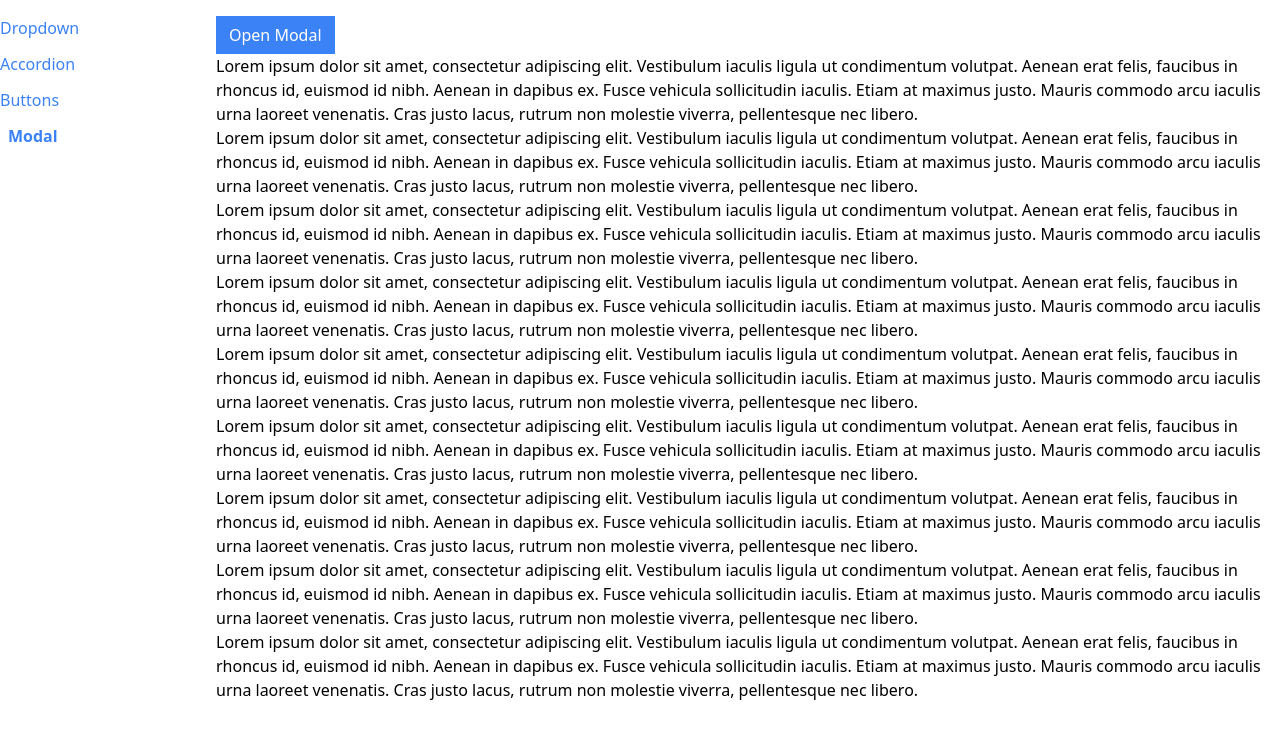
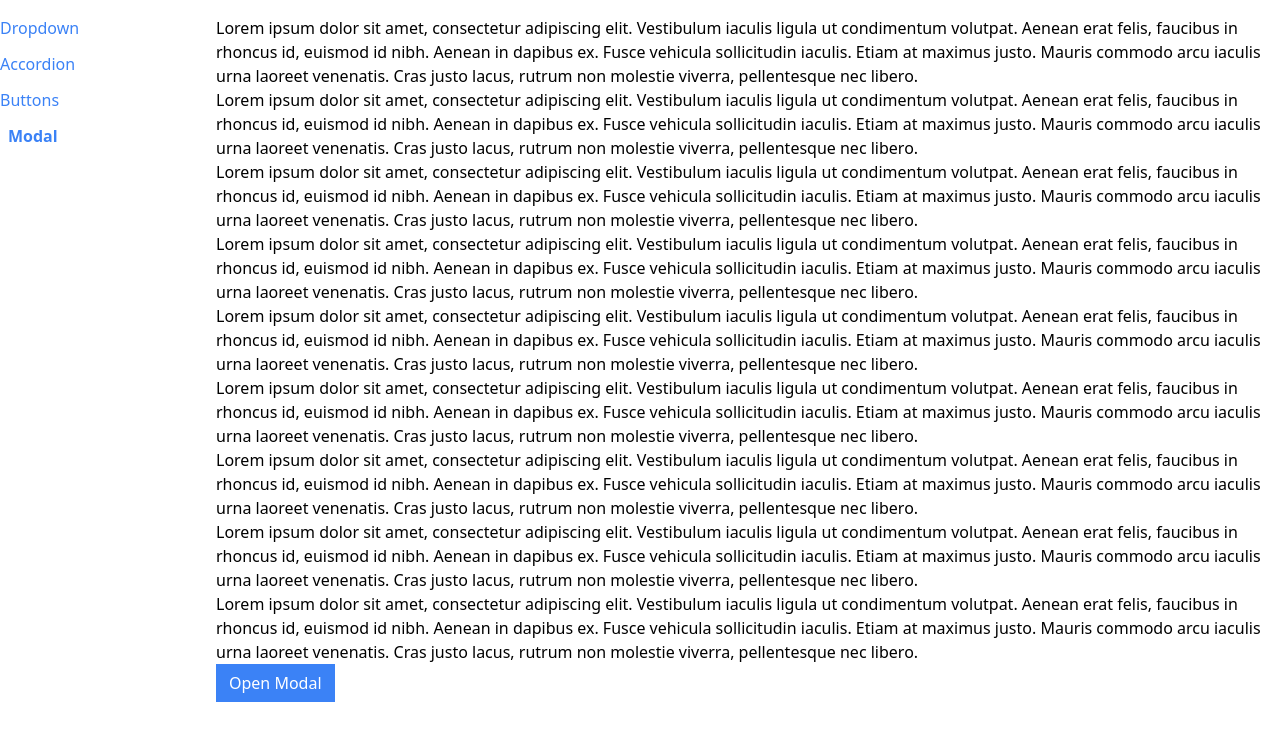
Before and after one commit to TruSigns/react_reux_comps, a React (Create React App) app: page /modal in a window 1280 px wide. Shown: the top 740 px of the page. Built offline with nearby package versions, Linux system fonts and the light colour scheme.

Commit message:
added the overflow:hidden into the modal

```diff
--- a/src/components/Modal.js
+++ b/src/components/Modal.js
@@ -1,6 +1,17 @@
+import { useEffect } from "react";
 import ReactDom from "react-dom";
 
 function Modal({ onClose, children, actionBar }) {
+
+  useEffect(() => {
+    document.body.classList.add('overflow-hidden')
+
+    return () => {
+      document.body.classList.remove('overflow-hidden')
+    }
+  }, [])
+
+
   return ReactDom.createPortal(
     <div>
       {/* gray background */}
--- a/src/pages/ModalPage.js
+++ b/src/pages/ModalPage.js
@@ -6,50 +6,109 @@ import { useState } from "react";
 function ModalPage() {
   const [showModal, setShowModal] = useState(false);
 
-
   const handleClick = () => {
     setShowModal(true);
   };
 
   const handleClose = () => {
-    setShowModal(false)
-  }
-  const actionBar = <div>
-    <Button primary onClick={handleClose}>I accept</Button>
-  </div>
+    setShowModal(false);
+  };
+  const actionBar = (
+    <div>
+      <Button primary onClick={handleClose}>
+        I accept
+      </Button>
+    </div>
+  );
 
-  const modal = <Modal onClose={handleClose} actionBar={actionBar}>
-    <p>Here is an important agreement</p>
-  </Modal>
-
-
+  const modal = (
+    <Modal onClose={handleClose} actionBar={actionBar}>
+      <p>Here is an important agreement</p>
+    </Modal>
+  );
 
   return (
     <div className="relative">
-      <Button primary onClick={handleClick}>Open Modal</Button>
+
+
+      <p>
+        Lorem ipsum dolor sit amet, consectetur adipiscing elit. Vestibulum
+        iaculis ligula ut condimentum volutpat. Aenean erat felis, faucibus in
+        rhoncus id, euismod id nibh. Aenean in dapibus ex. Fusce vehicula
+        sollicitudin iaculis. Etiam at maximus justo. Mauris commodo arcu
+        iaculis urna laoreet venenatis. Cras justo lacus, rutrum non molestie
+        viverra, pellentesque nec libero.{" "}
+      </p>
+      <p>
+        Lorem ipsum dolor sit amet, consectetur adipiscing elit. Vestibulum
+        iaculis ligula ut condimentum volutpat. Aenean erat felis, faucibus in
+        rhoncus id, euismod id nibh. Aenean in dapibus ex. Fusce vehicula
+        sollicitudin iaculis. Etiam at maximus justo. Mauris commodo arcu
+        iaculis urna laoreet venenatis. Cras justo lacus, rutrum non molestie
+        viverra, pellentesque nec libero.{" "}
+      </p>
+      <p>
+        Lorem ipsum dolor sit amet, consectetur adipiscing elit. Vestibulum
+        iaculis ligula ut condimentum volutpat. Aenean erat felis, faucibus in
+        rhoncus id, euismod id nibh. Aenean in dapibus ex. Fusce vehicula
+        sollicitudin iaculis. Etiam at maximus justo. Mauris commodo arcu
+        iaculis urna laoreet venenatis. Cras justo lacus, rutrum non molestie
+        viverra, pellentesque nec libero.{" "}
+      </p>
+      <p>
+        Lorem ipsum dolor sit amet, consectetur adipiscing elit. Vestibulum
+        iaculis ligula ut condimentum volutpat. Aenean erat felis, faucibus in
+        rhoncus id, euismod id nibh. Aenean in dapibus ex. Fusce vehicula
+        sollicitudin iaculis. Etiam at maximus justo. Mauris commodo arcu
+        iaculis urna laoreet venenatis. Cras justo lacus, rutrum non molestie
+        viverra, pellentesque nec libero.{" "}
+      </p>
+      <p>
+        Lorem ipsum dolor sit amet, consectetur adipiscing elit. Vestibulum
+        iaculis ligula ut condimentum volutpat. Aenean erat felis, faucibus in
+        rhoncus id, euismod id nibh. Aenean in dapibus ex. Fusce vehicula
+        sollicitudin iaculis. Etiam at maximus justo. Mauris commodo arcu
+        iaculis urna laoreet venenatis. Cras justo lacus, rutrum non molestie
+        viverra, pellentesque nec libero.{" "}
+      </p>
+      <p>
+        Lorem ipsum dolor sit amet, consectetur adipiscing elit. Vestibulum
+        iaculis ligula ut condimentum volutpat. Aenean erat felis, faucibus in
+        rhoncus id, euismod id nibh. Aenean in dapibus ex. Fusce vehicula
+        sollicitudin iaculis. Etiam at maximus justo. Mauris commodo arcu
+        iaculis urna laoreet venenatis. Cras justo lacus, rutrum non molestie
+        viverra, pellentesque nec libero.{" "}
+      </p>
+      <p>
+        Lorem ipsum dolor sit amet, consectetur adipiscing elit. Vestibulum
+        iaculis ligula ut condimentum volutpat. Aenean erat felis, faucibus in
+        rhoncus id, euismod id nibh. Aenean in dapibus ex. Fusce vehicula
+        sollicitudin iaculis. Etiam at maximus justo. Mauris commodo arcu
+        iaculis urna laoreet venenatis. Cras justo lacus, rutrum non molestie
+        viverra, pellentesque nec libero.{" "}
+      </p>
+      <p>
+        Lorem ipsum dolor sit amet, consectetur adipiscing elit. Vestibulum
+        iaculis ligula ut condimentum volutpat. Aenean erat felis, faucibus in
+        rhoncus id, euismod id nibh. Aenean in dapibus ex. Fusce vehicula
+        sollicitudin iaculis. Etiam at maximus justo. Mauris commodo arcu
+        iaculis urna laoreet venenatis. Cras justo lacus, rutrum non molestie
+        viverra, pellentesque nec libero.{" "}
+      </p>
+      <p>
+        Lorem ipsum dolor sit amet, consectetur adipiscing elit. Vestibulum
+        iaculis ligula ut condimentum volutpat. Aenean erat felis, faucibus in
+        rhoncus id, euismod id nibh. Aenean in dapibus ex. Fusce vehicula
+        sollicitudin iaculis. Etiam at maximus justo. Mauris commodo arcu
+        iaculis urna laoreet venenatis. Cras justo lacus, rutrum non molestie
+        viverra, pellentesque nec libero.{" "}
+      </p>
+      <Button primary onClick={handleClick}>
+        Open Modal
+      </Button>
 
       {showModal && modal}
-
-      <p>
-Lorem ipsum dolor sit amet, consectetur adipiscing elit. Vestibulum iaculis ligula ut condimentum volutpat. Aenean erat felis, faucibus in rhoncus id, euismod id nibh. Aenean in dapibus ex. Fusce vehicula sollicitudin iaculis. Etiam at maximus justo. Mauris commodo arcu iaculis urna laoreet venenatis. Cras justo lacus, rutrum non molestie viverra, pellentesque nec libero. </p>
-      <p>
-Lorem ipsum dolor sit amet, consectetur adipiscing elit. Vestibulum iaculis ligula ut condimentum volutpat. Aenean erat felis, faucibus in rhoncus id, euismod id nibh. Aenean in dapibus ex. Fusce vehicula sollicitudin iaculis. Etiam at maximus justo. Mauris commodo arcu iaculis urna laoreet venenatis. Cras justo lacus, rutrum non molestie viverra, pellentesque nec libero. </p>
-      <p>
-Lorem ipsum dolor sit amet, consectetur adipiscing elit. Vestibulum iaculis ligula ut condimentum volutpat. Aenean erat felis, faucibus in rhoncus id, euismod id nibh. Aenean in dapibus ex. Fusce vehicula sollicitudin iaculis. Etiam at maximus justo. Mauris commodo arcu iaculis urna laoreet venenatis. Cras justo lacus, rutrum non molestie viverra, pellentesque nec libero. </p>
-      <p>
-Lorem ipsum dolor sit amet, consectetur adipiscing elit. Vestibulum iaculis ligula ut condimentum volutpat. Aenean erat felis, faucibus in rhoncus id, euismod id nibh. Aenean in dapibus ex. Fusce vehicula sollicitudin iaculis. Etiam at maximus justo. Mauris commodo arcu iaculis urna laoreet venenatis. Cras justo lacus, rutrum non molestie viverra, pellentesque nec libero. </p>
-      <p>
-Lorem ipsum dolor sit amet, consectetur adipiscing elit. Vestibulum iaculis ligula ut condimentum volutpat. Aenean erat felis, faucibus in rhoncus id, euismod id nibh. Aenean in dapibus ex. Fusce vehicula sollicitudin iaculis. Etiam at maximus justo. Mauris commodo arcu iaculis urna laoreet venenatis. Cras justo lacus, rutrum non molestie viverra, pellentesque nec libero. </p>
-      <p>
-Lorem ipsum dolor sit amet, consectetur adipiscing elit. Vestibulum iaculis ligula ut condimentum volutpat. Aenean erat felis, faucibus in rhoncus id, euismod id nibh. Aenean in dapibus ex. Fusce vehicula sollicitudin iaculis. Etiam at maximus justo. Mauris commodo arcu iaculis urna laoreet venenatis. Cras justo lacus, rutrum non molestie viverra, pellentesque nec libero. </p>
-      <p>
-Lorem ipsum dolor sit amet, consectetur adipiscing elit. Vestibulum iaculis ligula ut condimentum volutpat. Aenean erat felis, faucibus in rhoncus id, euismod id nibh. Aenean in dapibus ex. Fusce vehicula sollicitudin iaculis. Etiam at maximus justo. Mauris commodo arcu iaculis urna laoreet venenatis. Cras justo lacus, rutrum non molestie viverra, pellentesque nec libero. </p>
-      <p>
-Lorem ipsum dolor sit amet, consectetur adipiscing elit. Vestibulum iaculis ligula ut condimentum volutpat. Aenean erat felis, faucibus in rhoncus id, euismod id nibh. Aenean in dapibus ex. Fusce vehicula sollicitudin iaculis. Etiam at maximus justo. Mauris commodo arcu iaculis urna laoreet venenatis. Cras justo lacus, rutrum non molestie viverra, pellentesque nec libero. </p>
-      <p>
-Lorem ipsum dolor sit amet, consectetur adipiscing elit. Vestibulum iaculis ligula ut condimentum volutpat. Aenean erat felis, faucibus in rhoncus id, euismod id nibh. Aenean in dapibus ex. Fusce vehicula sollicitudin iaculis. Etiam at maximus justo. Mauris commodo arcu iaculis urna laoreet venenatis. Cras justo lacus, rutrum non molestie viverra, pellentesque nec libero. </p>
     </div>
-
   );
 }
 
```
